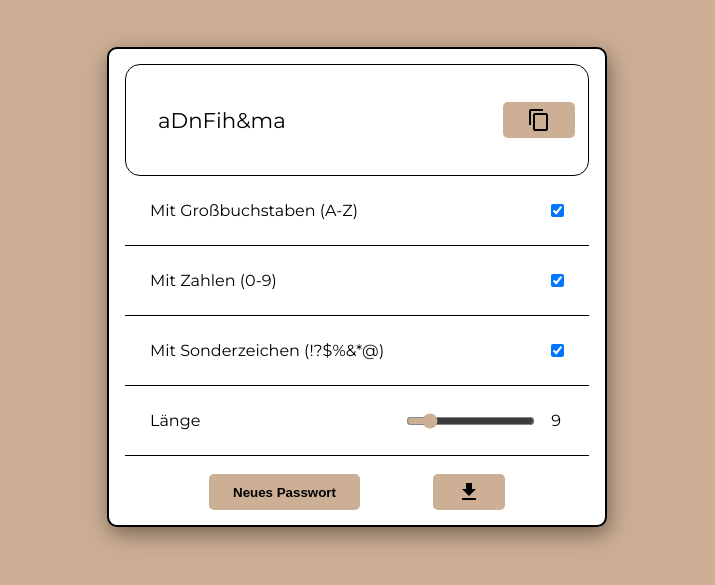
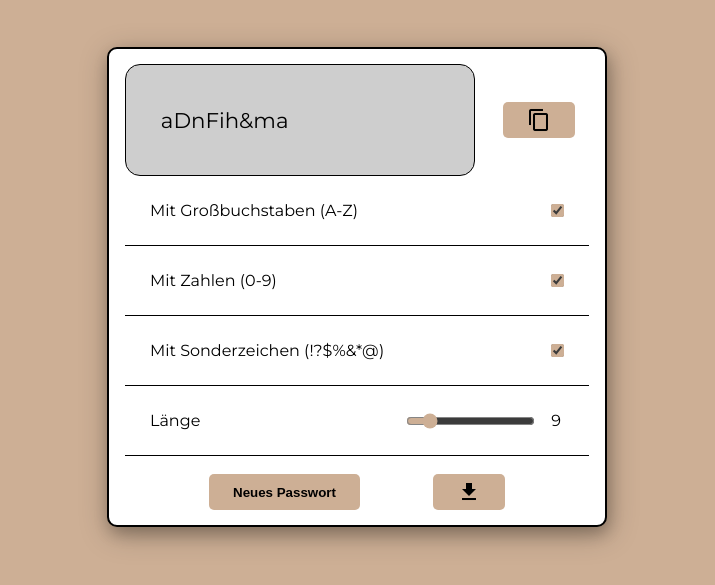
Before and after one commit to MareikeHa/haffelder_mareike_passwortgenerator, a website with bundled scripts: page index.html in a window 1280 px wide. Shown: the part 97-682 px from the top of the page, without its empty margins (283-998 px from the left). Built offline with nearby package versions, Linux system fonts and the light colour scheme.

Commit message:
style.css: Überarbeitung

```diff
--- a/style.css
+++ b/style.css
@@ -38,30 +38,34 @@ main {
 
 }
 
-section {
-    font-size: 16pt;
-    margin-top: 15px;
-    background-color: white;
-    border: 1px solid black;
-    border-radius: 15px;
-    word-break: break-all;
-    min-height: 7rem;
-    width: 50%;
-}
-
-section,
-form {
-    width: 100%;
+section, form {
     display: flex;
     justify-content: center;
     align-items: center;
     flex-direction: column;
 }
 
-label,
-.width-limit {
+section {
+    font-size: 16pt;
+    margin-top: 15px;
+    background-color: rgb(206, 206, 206);
+    border: 1px solid black;
+    border-radius: 15px;
+    word-break: break-all;
+    min-height: 7rem;
+    width: 350px;
+}
+
+#data-password {
+    width: clamp(0px, 80%, 800px);
+}
+
+form {
+    width: 100%;
+}
+
+label {
     width: clamp(0px, 100%, 800px);
-    padding: 2rem;
 }
 
 label {
@@ -75,9 +79,9 @@ label:last-child {
     border-bottom: none;
 }
 
-#checkbox1,
-#checkbox2,
-#checkbox3,
+#data-capital-letters,
+#data-numbers,
+#data-symbols,
 .container_input-range {
     accent-color: #cdaf95;
 }
@@ -96,6 +100,7 @@ button {
     display: flex;
     justify-content: center;
     align-items: center;
+    position: absolute;
     background-color: #cdaf95;
     color: black;
     border: 0;
@@ -106,19 +111,16 @@ button {
 }
 
 #copyClipboard {
-    position: absolute;
     top: 53px;
     right: 30px;
 }
 
 #newPassword {
-    position: absolute;
     top: 425px;
     left: 100px;
 }
 
 #downloadPassword {
-    position: absolute;
     top: 425px;
     right: 100px;
 }
```
